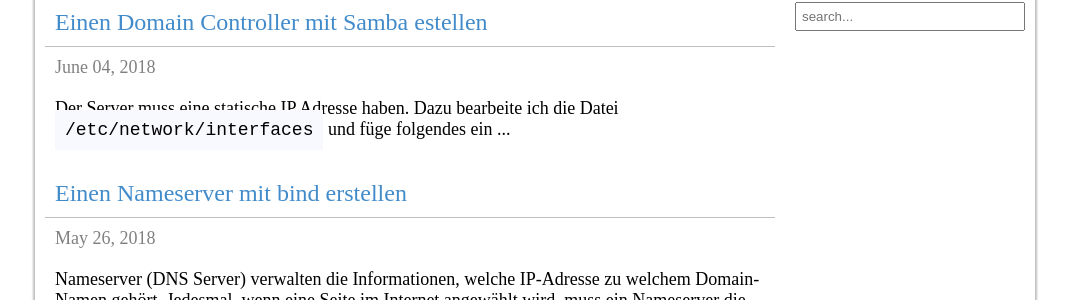
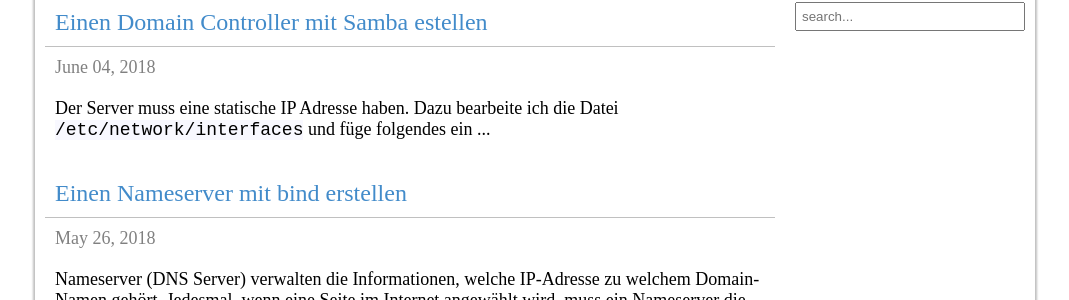
Before and after one commit to zarat/zarat.github.io, a Jekyll site: the page built from index.html, in a window 1280 px wide. Shown: the part 702-1002 px from the top of the page, without its empty margins (105-1174 px from the left). Built offline with Jekyll 4.4.1, drawn with Linux system fonts in a browser that asks for light colours; the list of posts is cut into pages by our own code; comment, search, counter and statistics services are not loaded.

Commit message:
Update style.css

```diff
--- a/assets/style.css
+++ b/assets/style.css
@@ -63,8 +63,16 @@
     padding-left: 15px;
     border-left: 0.5em solid #ccc;
 }
-pre,code {
+pre {
      padding:10px;
+     overflow-x:auto;
+     background:ghostwhite;
+     //font-family: "Courier 10 Pitch", Courier, monospace;
+     //font-size: 95%;
+     //line-height: 140%;
+}
+code {
+     //padding:10px;
      overflow-x:auto;
      background:ghostwhite;
      //font-family: "Courier 10 Pitch", Courier, monospace;
```
